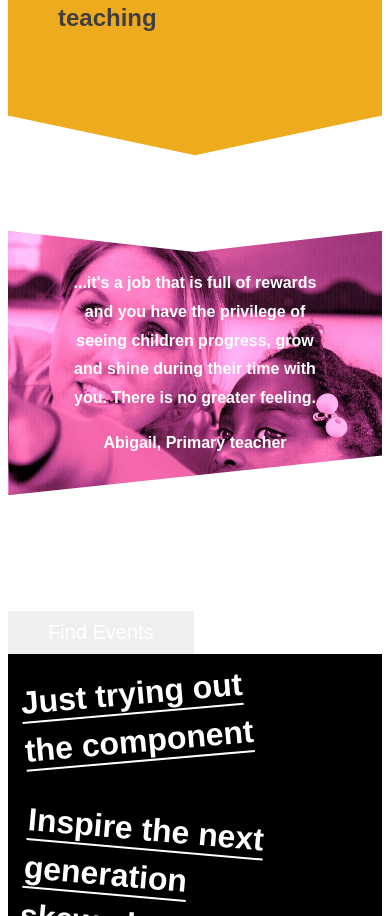
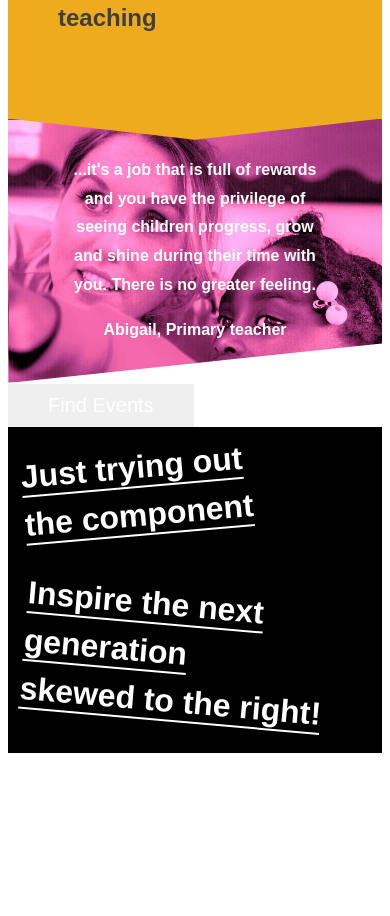
Before and after one commit to DFE-Digital/git-apprentice-project, a Gatsby site: page / in a window 390 px wide. Shown: the part 1870-2786 px from the top of the page. After the commit the page ends 2631 px from the top, so only its background shows below. Built offline with nearby package versions, Linux system fonts and the light colour scheme; Gatsby itself is replaced by a stand-in of ours.

Commit message:
Add top border to Abigail image while maintaining photo's aspect ratio
- The previous solution to giving a border to an element with clip path was to absolutely position the image inside a relative positioned container. However, this meant giving the container a fixed height, which resulted in a container that was not responsive with the image, or a stretched image with a fixed height.

```diff
--- a/src/pages/home-page/home-page.module.scss
+++ b/src/pages/home-page/home-page.module.scss
@@ -1,4 +1,7 @@
 @import "../../utils/constants.scss";
+
+// VARIABLES
+$border-width: 3px;
 
 .container {
   max-width: $max-width;
@@ -22,7 +25,7 @@
 
 #inspireImageLargeContainer {
   position: relative;
-  padding-bottom: 3px;
+  padding-bottom: $border-width;
 }
 
 #anchorLifeAsATeacher {
@@ -78,7 +81,6 @@
 }
 
 //TEACHER IMAGES
-
 .teacherContainer {
   position: relative;
   text-align: center;
@@ -118,7 +120,6 @@
 }
 
 // SIMON TEACHER
-
 #simonTeacherContainer {
   background: linear-gradient(to bottom, $git-black 50%, transparent 50%);
 }
@@ -130,31 +131,26 @@
 }
 
 //ABIGAIL TEACHER
-
 #abigailTeacherContainer {
   background: linear-gradient(to bottom, $git-yellow 50%, transparent 50%);
 }
 
-#abigailTeacherImage,
-#abigailTeacherImageSmall {
-  width: 100%;
-  clip-path: polygon(50% 8%, 100% 0, 100% 85%, 0 100%, 0 0);
-  position: absolute;
-  top: 50%;
-  left: 50%;
-  transform: translate(-50%, -50%);
-}
-
 #abigailTeacherBorder {
   background-color: $git-white;
-  height: 495px;
-  position: relative;
-
   clip-path: polygon(50% 8%, 100% 0, 100% 85%, 0 100%, 0 0);
 }
 
+#abigailTeacherImage,
+#abigailTeacherImageSmall {
+  clip-path: polygon(50% 8%, 100% 0, 100% 85%, 0 100%, 0 0);
+  position: relative;
+  // shifts the image down by the border height, cutting off the bottom of the image
+  // allows a top border on an element with clip path
+  top: $border-width;
+  width: 100%;
+}
+
 //SIGN UP FOR AN ADVISER
-
 #signUpAdviserContainer {
   background-color: $git-yellow;
   display: flex;
@@ -172,7 +168,6 @@
 }
 
 //TEACHER TRAINING ADVISER
-
 #teacherTrainingContainer {
   position: relative;
   overflow: hidden;
@@ -184,7 +179,6 @@
 #teacherTrainingHeadingContainer {
   position: absolute;
   background-color: $git-purple;
-  font-size: large;
   transform: rotate(5deg);
   width: 1000px;
   height: 250px;
--- a/src/utils/constants.scss
+++ b/src/utils/constants.scss
@@ -4,8 +4,8 @@ $git-white: #ffffff; // white
 $git-pink: #d44593; // pink
 $git-purple: #7e58a1; // purple
 $git-blue: #0d78bb; // blue
-$git-yellow: #eeab1d; //yellow
-$git-slategrey: #403e3e; //slate grey
+$git-yellow: #eeab1d; // yellow
+$git-slategrey: #403e3e; // slate grey
 
 // DIMENSIONS
 $size-small: 640px; // mobile screen portrait
```
